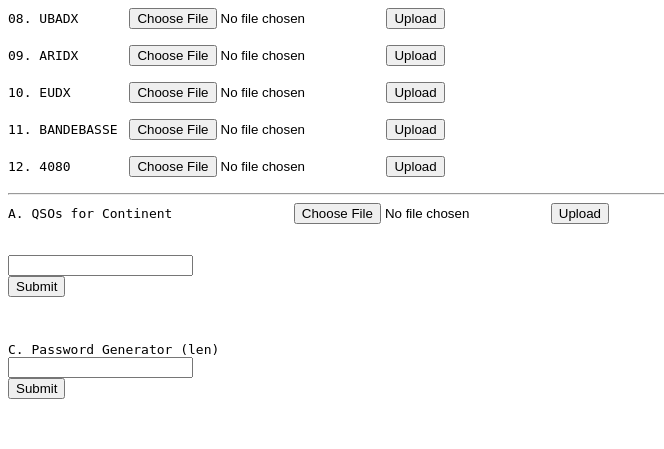
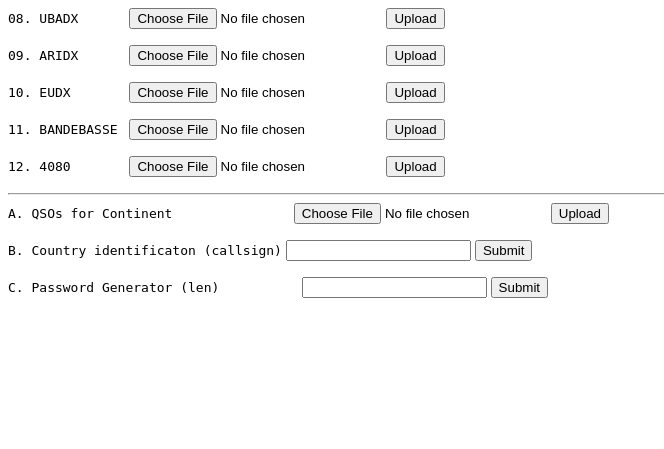
Before and after one commit to gmazzini/ik4lzh, a PHP site: page / in a window 1280 px wide. Shown: the part 351-800 px from the top of the page, without its empty margins (0-664 px from the left). Run offline with PHP 8.4, Linux system fonts and the light colour scheme.

Commit message:
Update index.php

```diff
--- a/index.php
+++ b/index.php
@@ -95,7 +95,7 @@ for postprocessing and analysis, by IK4LZH gianluca@mazzini.org
 </form>
 
 <form action="country.php" method="post" enctype="multipart/form-data">
-<label><B. Country identificaton (callsign)</label>
+<label>B. Country identificaton (callsign)</label>
 <input type="text" name="call">
 <input type="submit" name="submit" value="Submit">
 </form>
```
